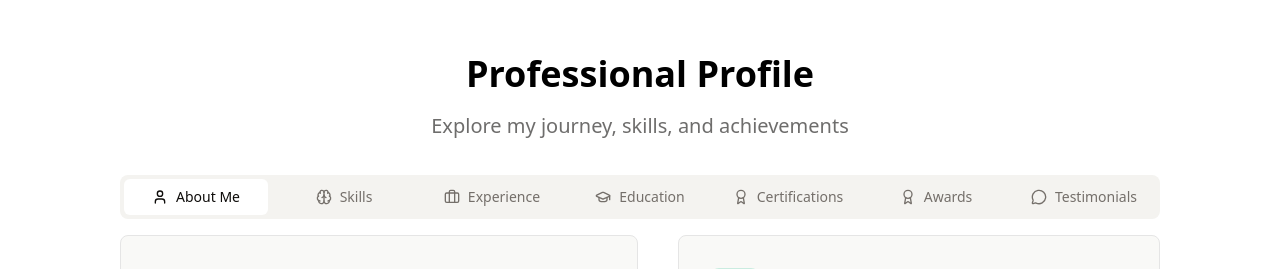
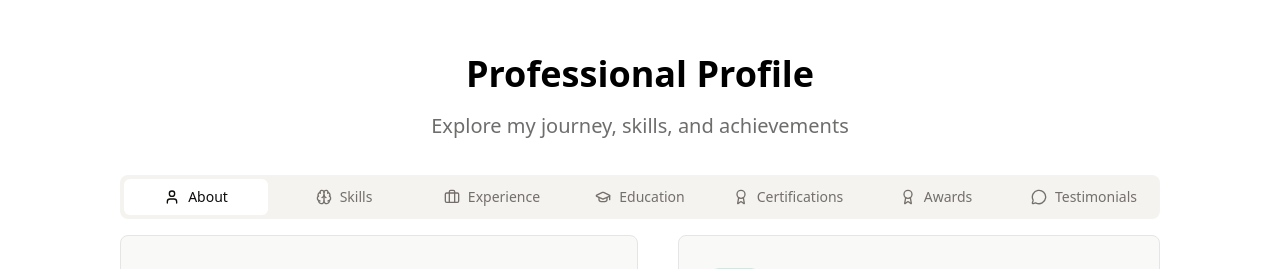
Before and after one commit to joboy-dev/portfolio.app, a Next.js app: page /about in a window 1280 px wide. Shown: the part 842-1111 px from the top of the page. Built offline with nearby package versions, Linux system fonts and the light colour scheme; no server answers.

Commit message:
fix: minor design fixes

```diff
--- a/app/(external)/about/page.tsx
+++ b/app/(external)/about/page.tsx
@@ -70,7 +70,7 @@ export default function AboutPage() {
   const tabs = [
     {
       id: 'about-me',
-      label: 'About Me',
+      label: 'About',
       content: <AboutMe />,
       icon: User
     },
```
